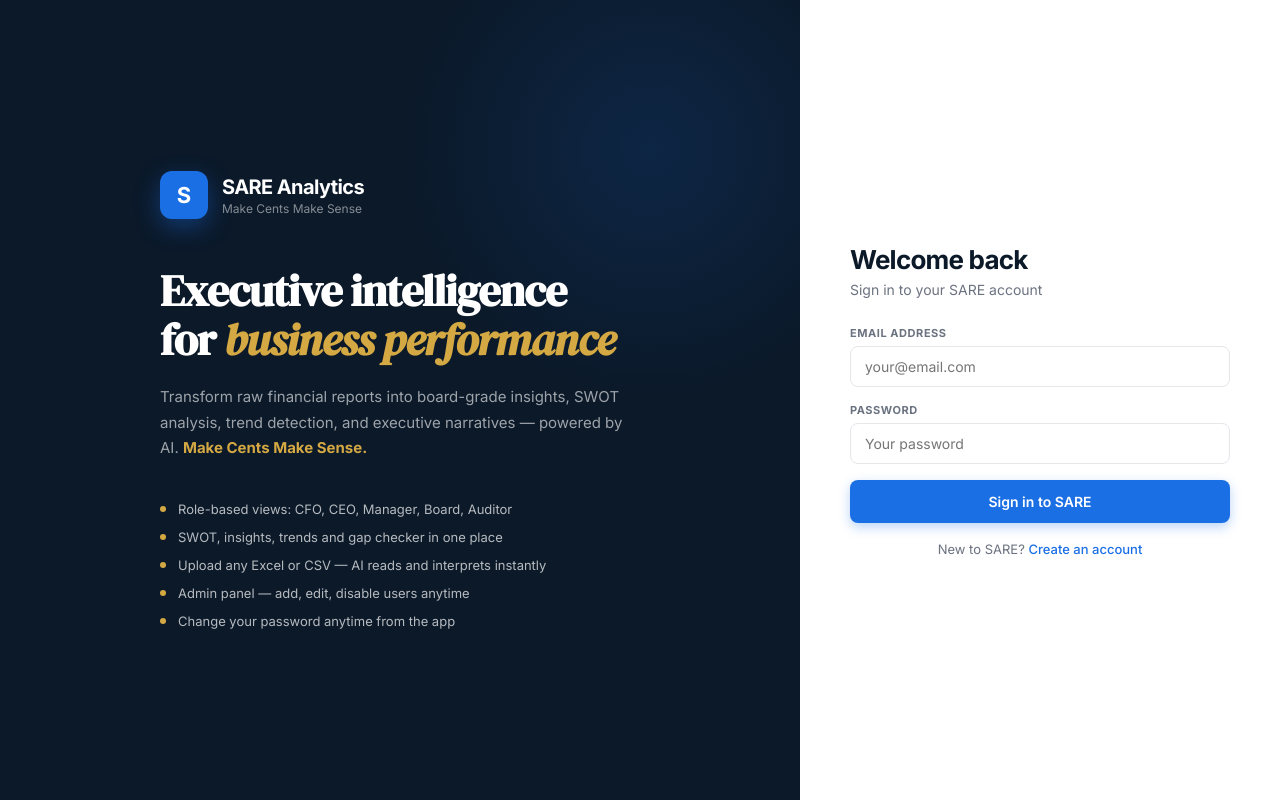
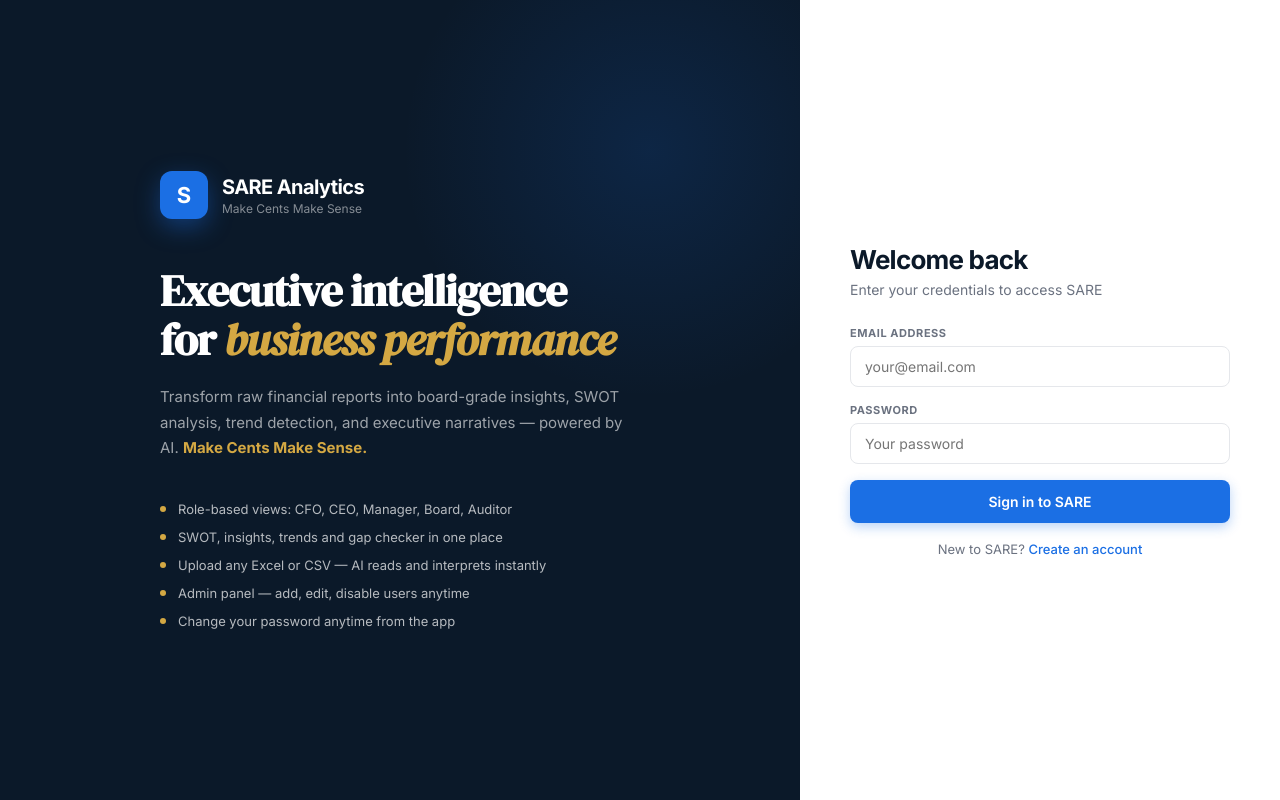
Before and after one commit to glennmurila-lang/SARE-FINANCE-ANALYTICS, a website: page public/index.html in a window 1280 px wide. Drawn offline with nearby package versions, Linux system fonts and the light colour scheme.

Commit message:
Update index.html

```diff
--- a/public/index.html
+++ b/public/index.html
@@ -263,7 +263,7 @@ body{font-family:'Inter',system-ui,sans-serif;background:var(--gray-50);color:va
     <div class="auth-box">
       <div id="login-panel">
         <div class="auth-title">Welcome back</div>
-        <div class="auth-subtitle">Sign in to your SARE account</div>
+        <div class="auth-subtitle">Enter your credentials to access SARE</div>
         <div id="login-error" class="error-box" style="display:none"></div>
         <div class="form-group"><label class="form-label">Email address</label><input class="form-input" id="login-email" type="email" placeholder="your@email.com"></div>
         <div class="form-group"><label class="form-label">Password</label><input class="form-input" id="login-pass" type="password" placeholder="Your password" onkeydown="if(event.key==='Enter')doLogin()"></div>
```
